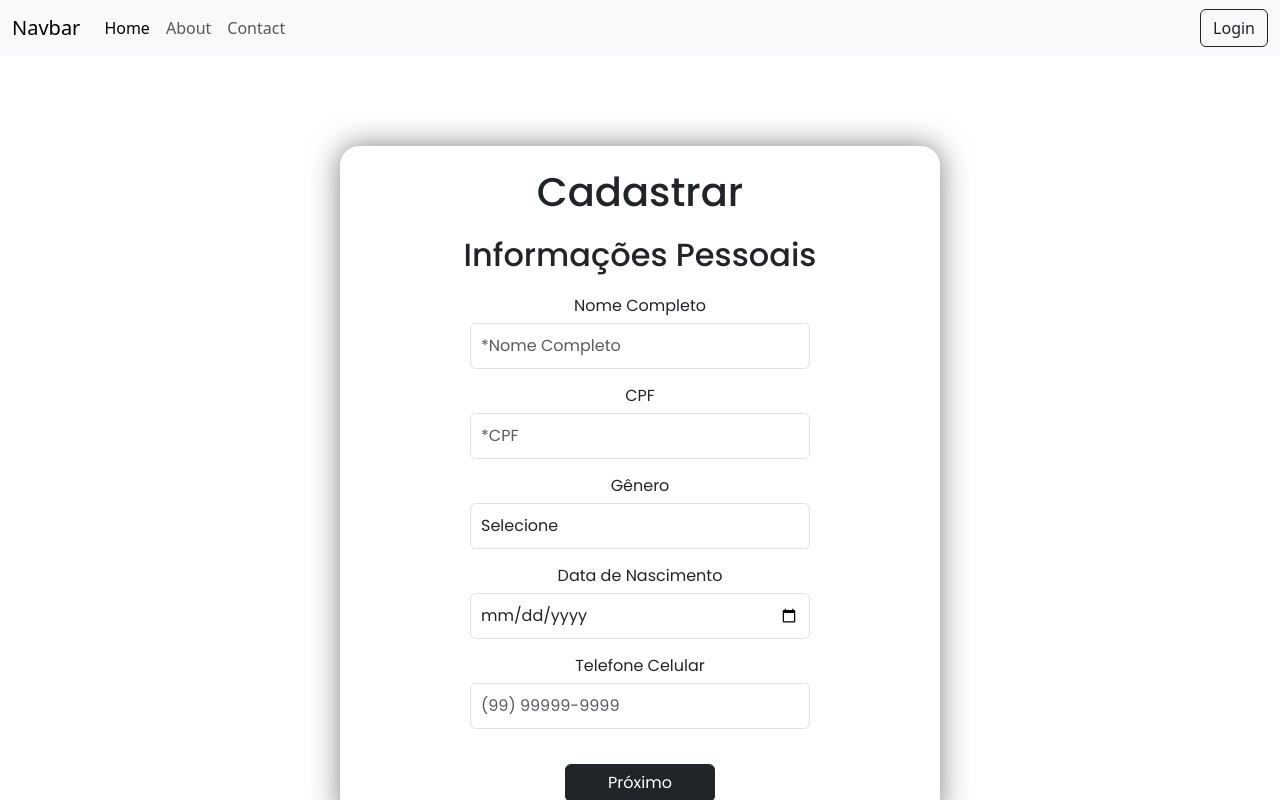
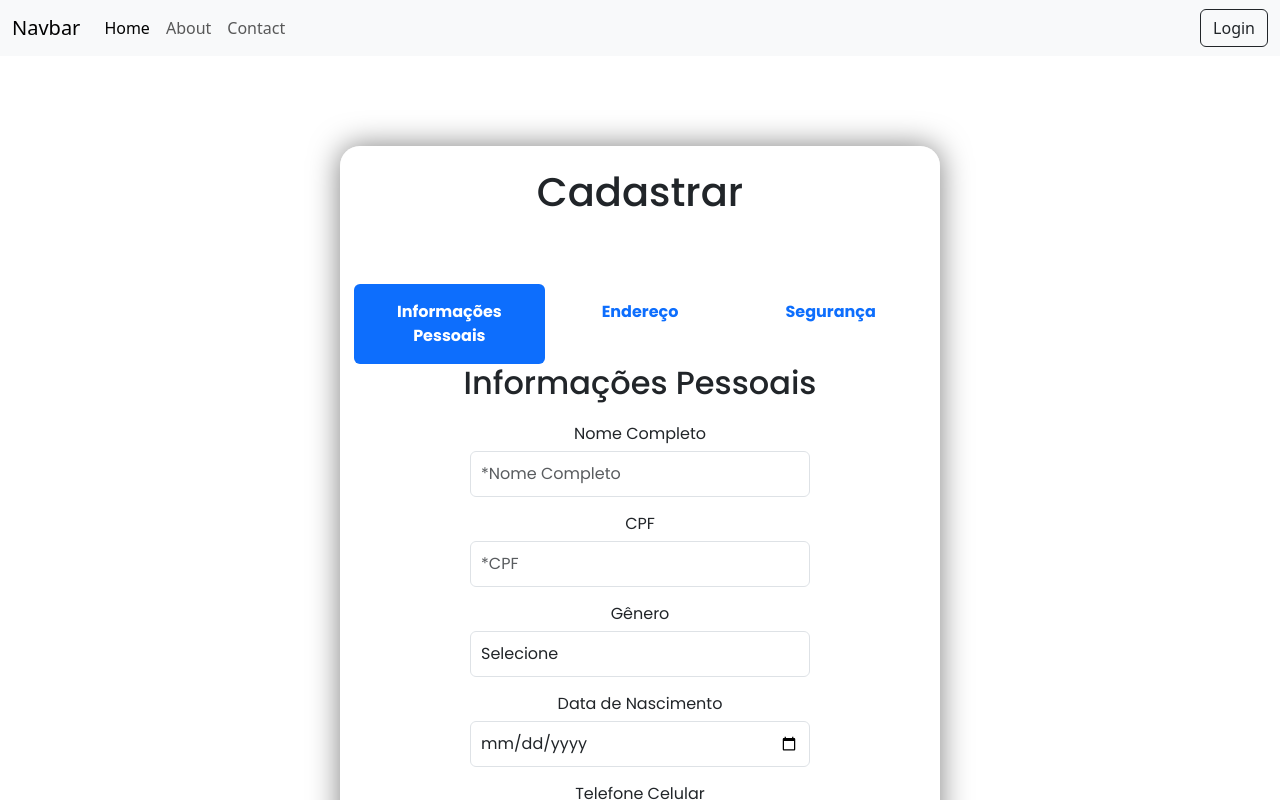
Before and after one commit to DouglasIde/LoginAndLearn, an Angular app: page /cadastrarUsuario in a window 1280 px wide. Shown: the top 800 px of the page. Built offline with nearby package versions, Linux system fonts and the light colour scheme.

Commit message:
Fix: Correcting the stepper import

```diff
--- a/package.json
+++ b/package.json
@@ -12,6 +12,7 @@
   "private": true,
   "dependencies": {
     "@angular/animations": "^18.2.0",
+    "@angular/cdk": "^18.2.1",
     "@angular/common": "^18.2.0",
     "@angular/compiler": "^18.2.0",
     "@angular/core": "^18.2.0",
--- a/src/app/cadastro/cadastro.component.html
+++ b/src/app/cadastro/cadastro.component.html
@@ -1,5 +1,17 @@
 <div class="wrapper">
   <h1 class="title">Cadastrar</h1>
+  <div class="col-md-9 mx-auto"></div>
+  <app-stepper  [linearModeSelected]="false" #appStepper>
+    <cdk-step [label]="'Informações Pessoais'">
+      Step 1
+    </cdk-step>
+    <cdk-step [label]="'Endereço'">
+      Step 2
+    </cdk-step>
+    <cdk-step [label]="'Segurança'">
+      Step 3
+    </cdk-step>
+  </app-stepper>
   <app-info-pessoal></app-info-pessoal>
 </div>
 
@@ -12,7 +24,6 @@
   placeholder="exemplo@dominio.com"
 />
 
-
 <div class="mb-3">
   <label for="exampleInputPassword1" class="form-label">Senha</label>
   <input
@@ -24,7 +35,9 @@
 </div>
 
 <div class="mb-3">
-        <label for="exampleInputPassword1" class="form-label">Confirmar sua Senha</label>
+  <label for="exampleInputPassword1" class="form-label"
+    >Confirmar sua Senha</label
+  >
   <input
     type="password"
     class="form-control"
--- a/src/app/cadastro/cadastro.component.ts
+++ b/src/app/cadastro/cadastro.component.ts
@@ -1,10 +1,12 @@
 import { Component } from '@angular/core';
 import { InfoPessoalComponent } from "./info-pessoal/info-pessoal.component";
+import { StepperComponent } from "../stepper/stepper.component";
+import { CdkStepperModule } from '@angular/cdk/stepper';
 
 @Component({
   selector: 'app-cadastro',
   standalone: true,
-  imports: [InfoPessoalComponent],
+  imports: [InfoPessoalComponent, StepperComponent, CdkStepperModule],
   templateUrl: './cadastro.component.html',
   styleUrl: './cadastro.component.scss'
 })
```
Also changed, not shown: src/app/stepper/stepper.component.ts (+4 -3 lines), 1 other file (tests, documents, lock files or other folders). Lines whose indentation alone changed are shown as unchanged.
